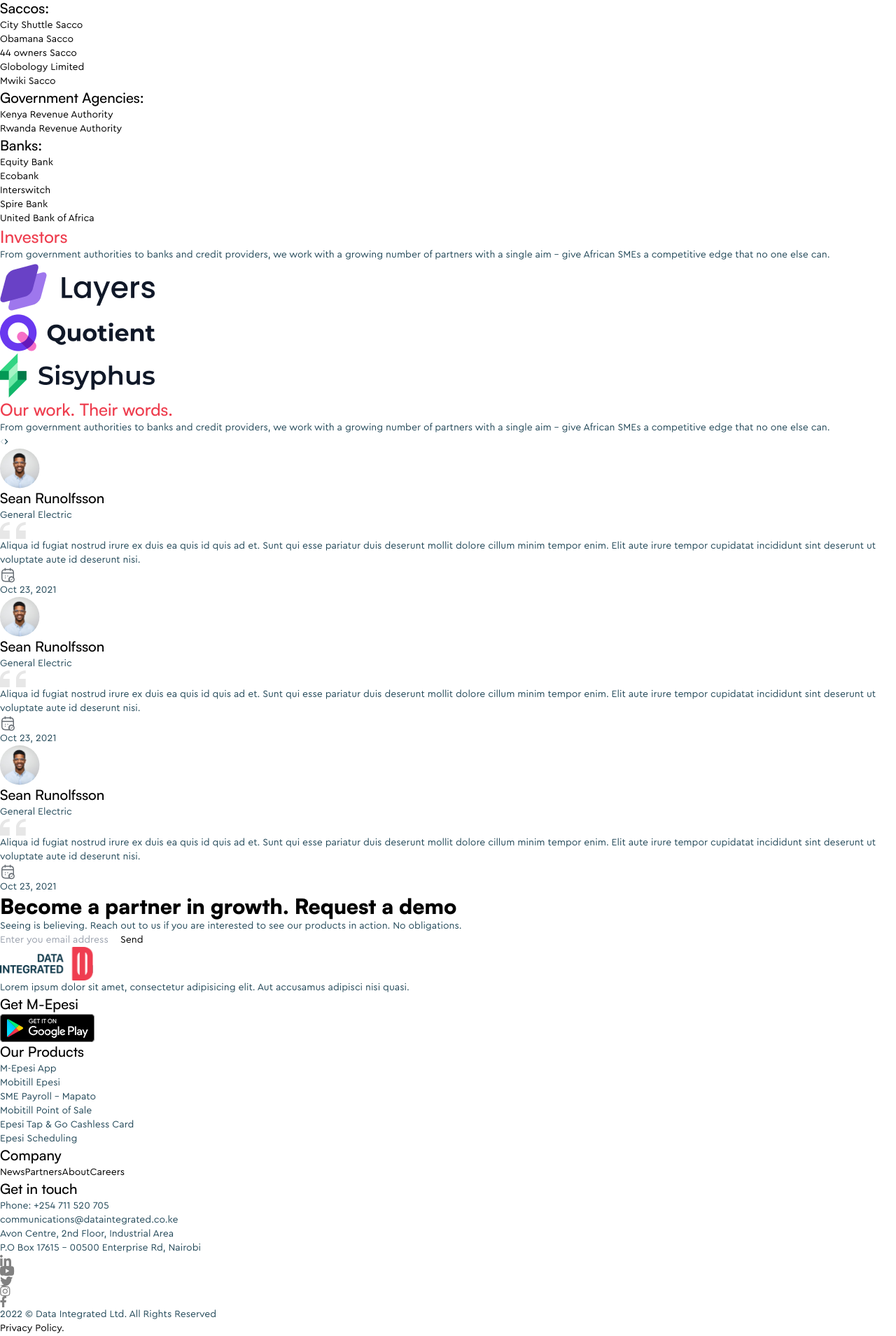
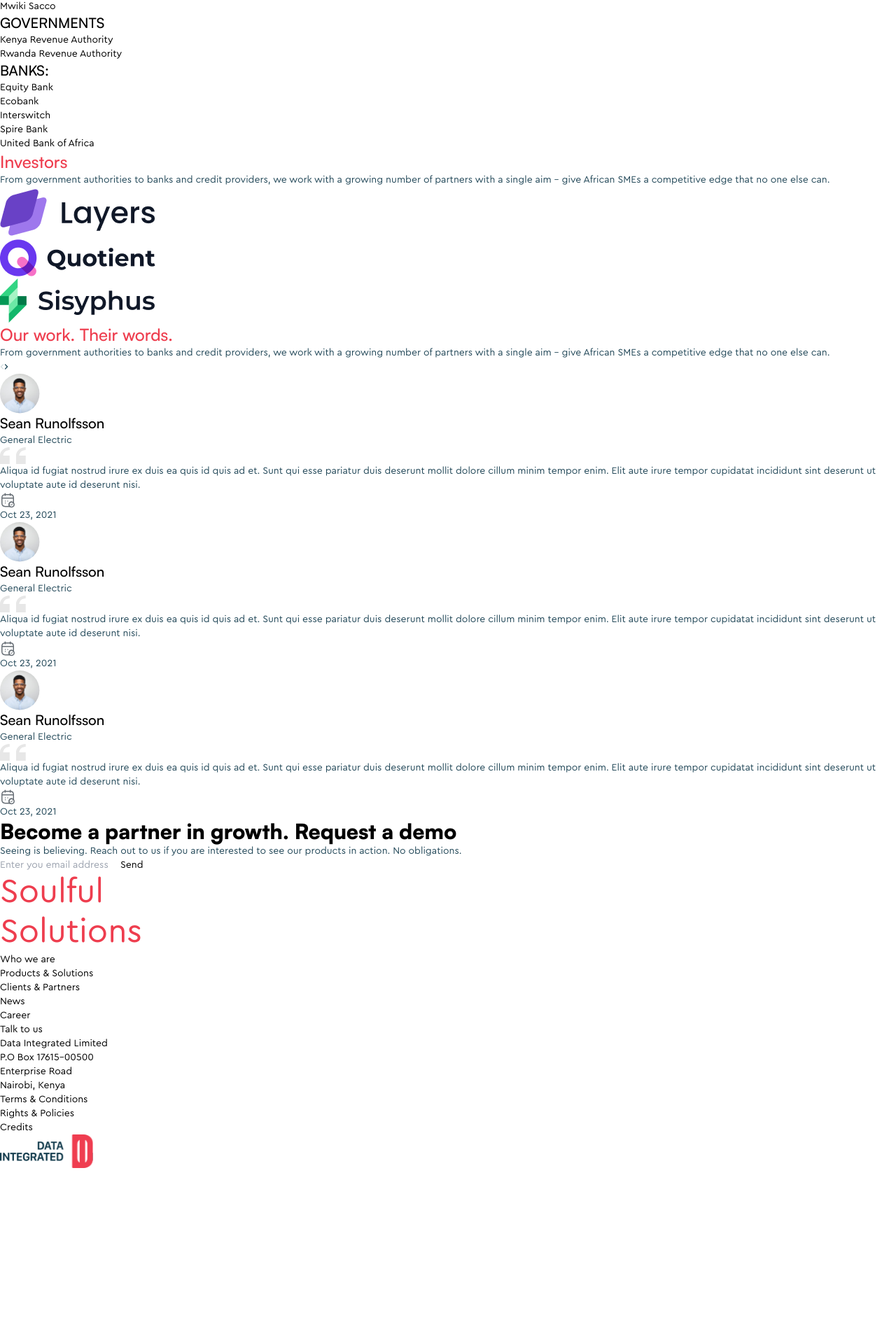
Before and after one commit to tonyouma/site, a Next.js app: page /partners in a window 1280 px wide. Shown: the part 688-2597 px from the top of the page at 70% size. After the commit the page ends 2357 px from the top, so only its background shows below. Built offline with nearby package versions, Linux system fonts and the light colour scheme.

Commit message:
feat: update pages

```diff
--- a/src/components/footer/Footer.tsx
+++ b/src/components/footer/Footer.tsx
@@ -1,66 +1,55 @@
 import React from 'react'
-import { Socials } from '../socials';
+// import { Socials } from '../socials';
 import { Link } from './../link';
 
 function Footer() {
     return (
         <>
-        <div className="bg-primary">
-            <footer className="container flex flex-col items-center justify-between py-3 m-auto space-x-4 space-y-3 md:py-12 md:items-start md:flex-row md:space-y-3">
-                <div className="flex flex-col items-center justify-between flex-1 p-5 m-auto space-y-3 md:p-0 md:flex-col md-y-0 md:items-start">
-                    <Link name="Logo" url={"/"} image={"/assets/logo.svg"} />
-                    <p className='text-sm text-textPrimary'>Lorem ipsum dolor sit amet, consectetur adipisicing elit. Aut accusamus adipisci nisi quasi.</p>
-                    <div className="flex flex-col space-y-4">
-                        <h4 className="text-lg font-SatoshiBold">Get M-Epesi</h4>
-                        <Link name="Play Store" blank url="#" image={"/assets/playstore.svg"} />
+            <div className="">
+                <div className='container mt-7'>
+                    <h1>Soulful<br /> Solutions</h1>
                 </div>
+                <footer className="container flex flex-col items-center justify-between py-2 m-auto space-x-4 space-y-3 md:py-12 md:items-start md:flex-row md:space-y-3">
+
+
+                    <div className="flex flex-col items-center justify-between flex-1 p-5 space-y-3 md:p-0 md-y-0 md:items-start">
+                        <ul>
+                            <li>Who we are</li>
+                            <li>Products & Solutions</li>
+                            <li>Clients & Partners</li>
+                            <li>News</li>
+                            <li>Career</li>
+                            <li>Talk to us</li>
+                        </ul>
+
+                    </div>
+                    <div className="flex flex-col items-center justify-between p-5 space-y-3 md:p-0 sm-y-0 md:items-start">
+                        <ul className='text-sm text-textPrimary'>
+                            <li>Data Integrated Limited</li>
+                            <li>P.O Box 17615-00500</li>
+                            <li>Enterprise Road</li>
+                            <li>Nairobi, Kenya</li>
+                        </ul>
+
+
                     </div>
 
                     <div className="flex flex-col items-center justify-between flex-1 p-5 space-y-3 md:p-0 md-y-0 md:items-start">
-                    <h4 className='text-lg font-SatoshiBold'>Our Products</h4>
-                    <p className="text-sm text-textPrimary">M-Epesi App</p>
-                    <p className="text-sm text-textPrimary">Mobitill Epesi</p>
-                    <p className="text-sm text-textPrimary">SME Payroll - Mapato</p>
-                    <p className="text-sm text-textPrimary">Mobitill Point of Sale</p>
-                    <p className="text-sm text-textPrimary">Epesi Tap & Go Cashless Card</p>
-                    <p className="text-sm text-textPrimary">Epesi Scheduling</p>
+                        <ul>
+                            <li><a href='/terms' className="text-sm text-textPrimary">Terms & Conditions</a></li>
+                            <li><a href='/policies' className="text-sm text-textPrimary">Rights & Policies</a></li>
+                            <li><a href='/credits' className="text-sm text-textPrimary">Credits</a></li>
+
+                        </ul>
                     </div>
 
-                <div className="flex flex-col items-center justify-between flex-1 p-5 space-y-3 md:p-0 md-y-0 md:items-start">
-                    <h4 className='text-lg font-SatoshiBold'>Company</h4>
-                    <a href='/news' className="text-sm text-textPrimary">News</a>
-                    <a href='/clients' className="text-sm text-textPrimary">Partners</a>
-                    <a href='/about' className="text-sm text-textPrimary">About</a>
-                    <a href='/careers' className="text-sm text-textPrimary">Careers</a>
-                </div>
 
-                <div className="flex flex-col items-center justify-between p-5 space-y-3 md:p-0 sm-y-0 md:items-start">
-                    <h4 className='text-lg font-SatoshiBold'>Get in touch</h4>
-                    <p className="text-sm text-textPrimary">Phone: +254 711 520 705</p>
-                    <p className="text-sm text-textPrimary">communications@dataintegrated.co.ke</p>
-                    <p className="text-sm text-textPrimary">Avon Centre, 2nd Floor, Industrial Area</p>
-                    <p className="mb-3 text-sm text-textPrimary">P.O Box 17615 - 00500 Enterprise Rd, Nairobi</p>
-                    <Socials items='end'/>
+                    <div className="flex md:items-end">
+                        <Link name="Logo" url={"/"} image={"/assets/logo.svg"} />
+
                     </div>
                 </footer>
 
-        <div className='p-2 bg-white'>
-            <div className='container flex flex-col items-center justify-between px-5 mx-auto space-y-3 md:flex-row md:px-0'>
-                <p className='text-xs text-textPrimary'>{new Date().getFullYear()} &copy; Data Integrated Ltd. All Rights Reserved</p>
-                <div className='flex items-center gap-2'>
-                    <a href='/policy' className='text-xs text-textPrimary hover:text-secondary'>Privacy Policy</a>
-                    <span className='-mt-6 text-4xl'>.</span>
-                <div className='flex items-center gap-2'>
-                    <a href='' className='text-xs text-textPrimary hover:text-secondary'>Privacy Policy</a>
-                    <span className='-mt-6 text-4xl'>.</span>
-                    <a href='/terms' className='text-xs text-textPrimary hover:text-secondary'>Terms of Use</a>
-                    <span className='-mt-6 text-4xl'>.</span>
-                    <a href='' className='text-xs text-textPrimary hover:text-secondary'>Credits</a>
-                </div>
-
-            </div>
-        </div>
-        </div>
             </div>
         </>
     )
--- a/src/components/form/FooterForm.tsx
+++ b/src/components/form/FooterForm.tsx
@@ -9,7 +9,7 @@
 
   return (
 
-    <div className='bg-[rgba(9,55,73,0.3)] min-h-[300px] flex flex-col justify-center items-center gap-y-4 p-5'>
+    <div className='min-h-[300px] flex flex-col justify-center items-center gap-y-4 p-5'>
       <h2>Become a partner in growth. Request a demo</h2>
       <p className='md:text-center md:w-1/3'>Seeing is believing. Reach out to us if you are interested to see our products in action. No obligations.</p>
       <div className="mt-3 md:mt-6">
@@ -20,11 +20,11 @@
             value={email}
             onChange={(e) => setEmail(e.target.value)}
             placeholder='Enter you email address'
-            className='min-w-[250px] md:min-w-[300px]  h-[50px] p-3 rounded-tl-lg rounded-bl-lg text-textPrimary outline-none'
+            className='min-w-[250px] md:min-w-[300px]  h-[50px] p-3 rounded-tl-lg rounded-bl-lg text-textPrimary outline-none bg-[#0D3648]'
             name="email" />
           <button
             onClick={requestDemo}
-            className='md:w-[118px] min-w-[96px] h-[50px] p-3 rounded-tr-lg rounded-br-lg bg-textPrimary text-white' >
+            className='md:w-[118px] min-w-[96px] h-[50px] p-3 rounded-tr-lg rounded-br-lg bg-[#EE3D4E] text-white' >
             Send
           </button>
         </form>
--- a/src/components/navbar/Navbar.tsx
+++ b/src/components/navbar/Navbar.tsx
@@ -1,4 +1,4 @@
-import React , { useState, useEffect } from 'react'
+import React, { useState, useEffect } from 'react'
 import { Socials } from '../socials';
 import { Link } from './../link'
 
@@ -6,8 +6,8 @@
 function Navbar() {
   const [open, setOpen] = useState<boolean>(false)
 
-  useEffect(()=>{
-    window.onscroll = function() {scrollFunction()};
+  useEffect(() => {
+    window.onscroll = function () { scrollFunction() };
   }, [])
 
   function scrollFunction() {
@@ -18,7 +18,7 @@
       document.getElementById("nav")!.classList.add("bg-primary");
       document.getElementById("navbar")!.classList.add("p-2");
     } else {
-      document.getElementById("logo")!.style.maxWidth=("100%");
+      document.getElementById("logo")!.style.maxWidth = ("100%");
       document.getElementById("nav")!.classList.add("bg-white");
       document.getElementById("navbar")!.classList.remove("p-2");
       document.getElementById("navbar")!.classList.add("p-5");
@@ -27,34 +27,37 @@
 
   return (
     <nav id='nav' className=" fixed w-[100%] bg-white z-20 top-0  ">
-      <div id="navbar" className="container ease-in p-5 md:px-0 flex items-center justify-between">
+      <div id="navbar" className="container flex items-center justify-between p-5 ease-in md:px-0">
+
+        <div id="navbar_links" className="hidden space-x-6 transition-300 md:flex">
+          <Link url='/' name='' />
+          <Link url='/about-us' name='Who we are' />
+          <Link url='/products' name='Products & Solutions' />
+          <Link url='/partners' name='Partners' />
+          <Link url='/news' name='News' />
+          <Link url='/careers' name='Careers' />
+          <Link url='/contact' name='Talk to Us' />
+        </div>
         <div className="pt-2">
           <Link id={'logo'} name={"Logo"} url={"/"} image={"/assets/logo.svg"} />
         </div>
-        <div id="navbar_links" className="hidden transition-300 space-x-6  md:flex">
-          <Link  url='/' name='Who we are'/>
-          <Link  url='/products' name='Products & Solutions'/>
-          <Link  url='/partners' name='Partners'/>
-          <Link  url='/news' name='News'/>
-          <Link  url='/careers' name='Careers'/>
-          <Link  url='/contact' name='Talk to Us'/>
-        </div>
-        <div className="hidden md:block">
+        {/* <div className="hidden md:block">
           <Socials items='end'/>
-        </div>
+        </div> */}
 
-        <button onClick={()=>setOpen(!open)} id="menu-btn" className="block hamburger md:hidden">
+        <button onClick={() => setOpen(!open)} id="menu-btn" className="block hamburger md:hidden">
           <img src="/assets/menu.svg" alt="" />
         </button>
         {open &&
-          <div id='menu' className=" md:hidden absolute flex flex-col items-end px-8 self-end py-8 mt-10 top-12 space-y-6 font-bold bg-white w-max md:w-auto  right-5 md:right-6 md:left-6 drop-shadow-md">
-            <Link  url='/' name='Who we are'/>
-            <Link  url='/products' name='Products & Solutions'/>
-            <Link  url='/partners' name='Partners'/>
-            <Link  url='/news' name='News'/>
-            <Link  url='/careers' name='Careers'/>
-            <Link  url='/contact' name='Talk to Us'/>
-             <Socials items='end'/>
+          <div id='menu' className="absolute flex flex-col items-end self-end px-8 py-8 mt-10 space-y-6 font-bold bg-white md:hidden top-12 w-max md:w-auto right-5 md:right-6 md:left-6 drop-shadow-md">
+            <Link url='/' name='' />
+            <Link url='/about-us' name='Who we are' />
+            <Link url='/products' name='Products & Solutions' />
+            <Link url='/partners' name='Partners' />
+            <Link url='/news' name='News' />
+            <Link url='/careers' name='Careers' />
+            <Link url='/contact' name='Talk to Us' />
+            <Socials items='end' />
           </div>
         }
       </div>
--- a/src/pages/partners.tsx
+++ b/src/pages/partners.tsx
@@ -23,13 +23,13 @@
   return (
     <>
       <div className='flex flex-col p-5 md:p-0'>
-        <div className="container">
-          <Hero title={intro} description={description} />
+        <div className='max-w-3xl mx-auto'>
+          <h1 className='mb-4 text-center'>A growing list of people who believe in us.</h1>
+          <p className='max-w-2xl py-8 mx-auto text-center'>
+            From government authorities to banks and credit providers, we work with a growing number of partners with a single aim - give African SMEs a competitive edge that no one else can.</p>
         </div>
 
-        <h3 className='text-center'>Solution Partners</h3>
-
-        <div className='py-5 my-5 bg-primary'>
+        <div className='py-5 my-5 '>
           <div className="container flex flex-wrap justify-center">
             {partners.map((partner, i) => {
               return (
@@ -45,7 +45,7 @@
           <h3 className='text-center'>Client Partners</h3>
           <div className="flex flex-col justify-between py-3 mx-20 my-3 md:mx-0 md:flex-row">
             <div className="flex flex-col gap-2">
-              <h4 className='pb-2'>Saccos:</h4>
+              <h4 className='pb-2 text-secondary'>SACCOs:</h4>
               <ul>
                 <li className='p-1'>City Shuttle Sacco</li>
                 <li className='p-1'>Obamana Sacco</li>
@@ -55,7 +55,7 @@
               </ul>
             </div>
             <div className="flex flex-col gap-2">
-              <h4 className='pb-2'>Government Agencies:</h4>
+              <h4 className='pb-2 text-secondary'>GOVERNMENTS</h4>
               <ul>
                 <li className='p-1'>Kenya Revenue Authority</li>
                 <li className='p-1'>Rwanda Revenue Authority</li>
@@ -63,7 +63,7 @@
             </div>
 
             <div className="flex flex-col gap-2">
-              <h4 className='pb-2'>Banks:</h4>
+              <h4 className='pb-2 text-secondary'>BANKS:</h4>
               <ul>
                 <li className='p-1'>Equity Bank</li>
                 <li className='p-1'>Ecobank</li>
```
Also changed, not shown: src/components/team/index.tsx (+8 -6 lines), src/pages/about-us.tsx (added, +22 -0 lines), src/pages/index.tsx (indentation only). Lines whose indentation alone changed are shown as unchanged.
